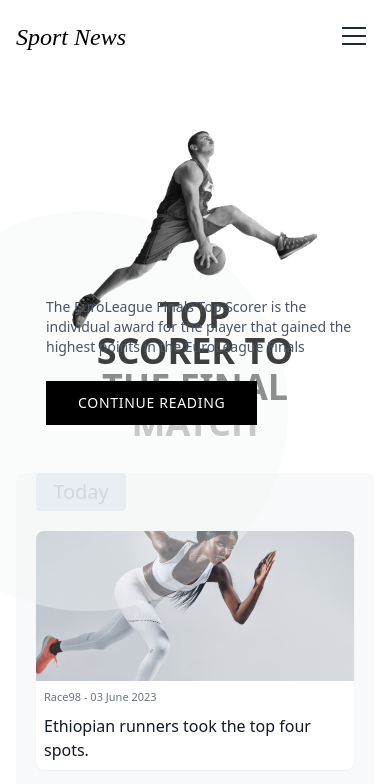
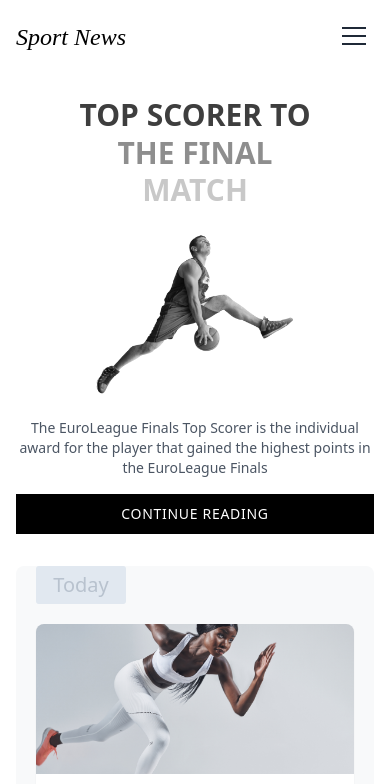
Before and after one commit to shubham9172724594/design_trip_task, a React (Create React App) app: page / in a window 390 px wide. Shown: the top 784 px of the page. Built offline with nearby package versions, Linux system fonts and the light colour scheme; the HTML template or start-up script is replaced by a standard one.

Commit message:
responsive changes

```diff
--- a/src/components/HeroSection.js
+++ b/src/components/HeroSection.js
@@ -18,24 +18,73 @@ const HeroSection = () => {
   ];
 
   return (
-    <section className="relative bg-white overflow-hidden min-h-[600px]">
+    <section className="relative bg-white overflow-hidden">
       <div className="max-w-7xl mx-auto px-4 sm:px-6 lg:px-8 py-8 lg:py-12">
-        <div className="grid lg:grid-cols-12 gap-8">
+        <div className="flex flex-col lg:grid lg:grid-cols-12 gap-8">
 
           {/* Main Featured Article */}
           <div className="lg:col-span-9 relative">
-            {/* Background Circle Shape */}
-            <div className="absolute -left-32 lg:-left-48 top-1/3 w-[400px] h-[400px] lg:w-[600px] lg:h-[600px] bg-gray-100 rounded-full opacity-40"></div>
+            {/* Background Circle Shape - Hidden on mobile */}
+            <div className="hidden lg:block absolute -left-48 top-1/3 w-[600px] h-[600px] bg-gray-100 rounded-full opacity-40"></div>
 
             <div className="relative z-10">
-              <div className="grid lg:grid-cols-2 items-start">
+              {/* Mobile Layout */}
+              <div className="lg:hidden">
+                <motion.h1
+                  initial={{ opacity: 0, y: -30 }}
+                  animate={{ opacity: 1, y: 0 }}
+                  transition={{ duration: 0.6 }}
+                  className="text-3xl sm:text-4xl font-black leading-tight mb-6"
+                >
+                  <span className="block text-[#3E3E3E]">TOP SCORER TO</span>
+                  <span className="block text-[#8E8E8E]">THE FINAL</span>
+                  <span className="block text-[#C8C8C8]">MATCH</span>
+                </motion.h1>
+
+                <motion.div
+                  initial={{ opacity: 0, scale: 0.9 }}
+                  animate={{ opacity: 1, scale: 1 }}
+                  transition={{ duration: 0.8 }}
+                  className="flex justify-center mb-6"
+                >
+                  <img
+                    src='/images/basketball-player.png'
+                    alt="Basketball player"
+                    className="w-[200px] sm:w-[250px] h-auto object-contain"
+                    style={{ filter: 'grayscale(100%)' }}
+                  />
+                </motion.div>
+
+                <motion.p
+                  initial={{ opacity: 0, y: 20 }}
+                  animate={{ opacity: 1, y: 0 }}
+                  transition={{ duration: 0.6, delay: 0.3 }}
+                  className="text-gray-600 text-sm mb-4"
+                >
+                  The EuroLeague Finals Top Scorer is the individual award for the player that gained the highest points in the EuroLeague Finals
+                </motion.p>
+
+                <motion.button
+                  initial={{ opacity: 0, y: 20 }}
+                  animate={{ opacity: 1, y: 0 }}
+                  transition={{ duration: 0.6, delay: 0.5 }}
+                  whileHover={{ scale: 1.05 }}
+                  whileTap={{ scale: 0.95 }}
+                  className="w-full sm:w-auto px-6 py-2.5 bg-black text-white text-sm font-medium tracking-wider hover:bg-gray-800 transition-colors duration-200"
+                >
+                  CONTINUE READING
+                </motion.button>
+              </div>
+
+              {/* Desktop Layout */}
+              <div className="hidden lg:grid lg:grid-cols-2 items-start">
                 {/* Title - Left Side */}
                 <div className="order-2 lg:order-1">
                   <motion.h1
                     initial={{ opacity: 0, x: -50 }}
                     animate={{ opacity: 1, x: 0 }}
                     transition={{ duration: 0.6 }}
-                    className="text-4xl sm:text-5xl lg:text-6xl xl:text-[80px] font-black leading-none"
+                    className="text-6xl xl:text-[80px] font-black leading-none"
                   >
                     <span className="block text-[#3E3E3E]">TOP</span>
                     <span className="block text-[#3E3E3E]">SCORER TO</span>
@@ -54,11 +103,10 @@ const HeroSection = () => {
                   <img
                     src='/images/basketball-player.png'
                     alt="Basketball player"
-                    className="relative top-8 w-[250px] sm:w-[300px] lg:w-[350px] xl:w-[580px] h-auto object-contain"
+                    className="relative top-8 w-[350px] xl:w-[580px] h-auto object-contain"
                     style={{ filter: 'grayscale(100%)' }}
                   />
                   <div className="max-w-[320px] absolute right-2 -bottom-32">
-                    <div className=''>
                     <motion.p
                       initial={{ opacity: 0, y: 20 }}
                       animate={{ opacity: 1, y: 0 }}
@@ -79,15 +127,9 @@ const HeroSection = () => {
                         CONTINUE READING
                       </motion.button>
                     </div>
-
-
-                    </div>
                   </div>
                 </motion.div>
               </div>
-
-              {/* Description and Button - Below Image */}
-
             </div>
           </div>
 
```
Lines whose indentation alone changed are shown as unchanged.
